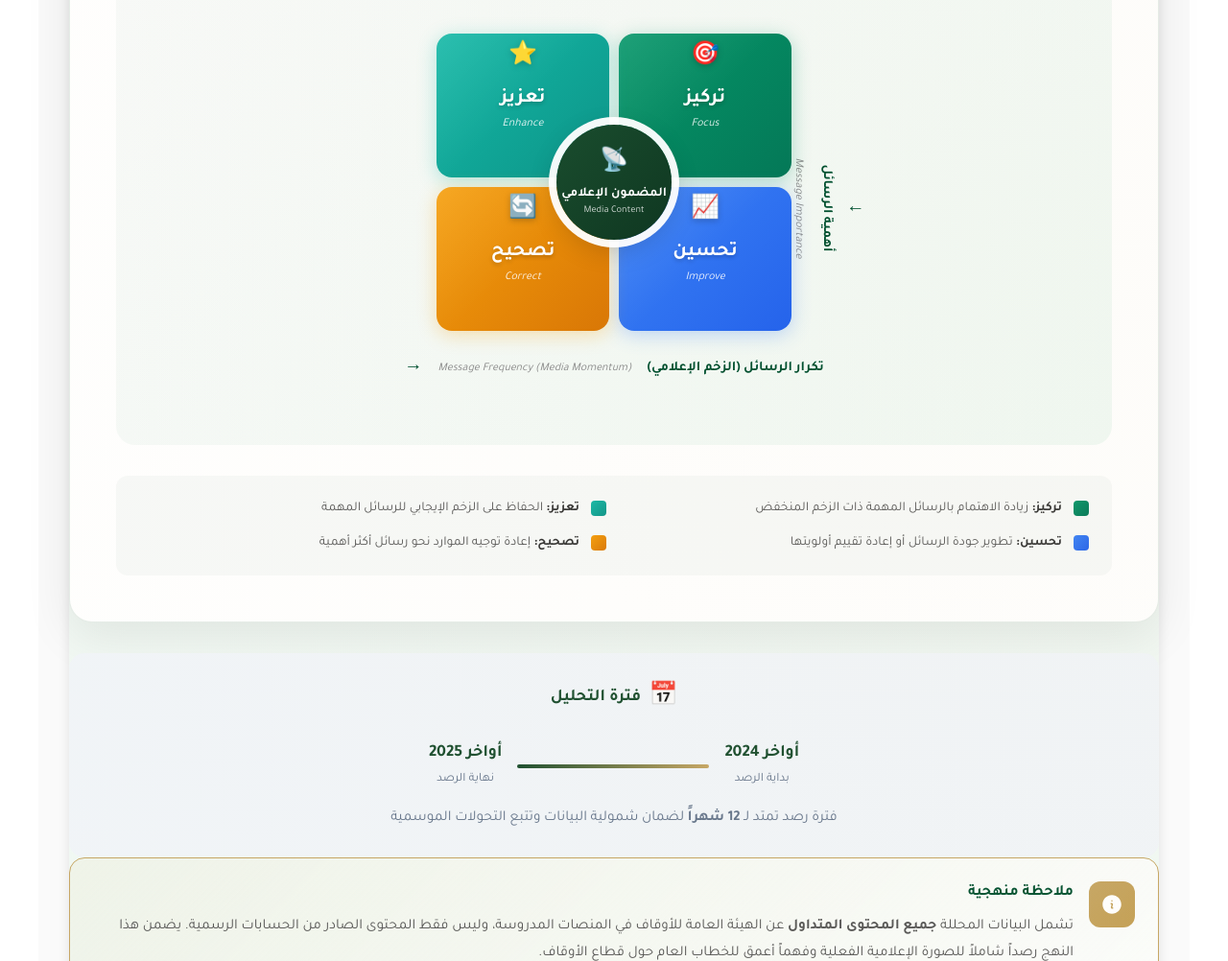
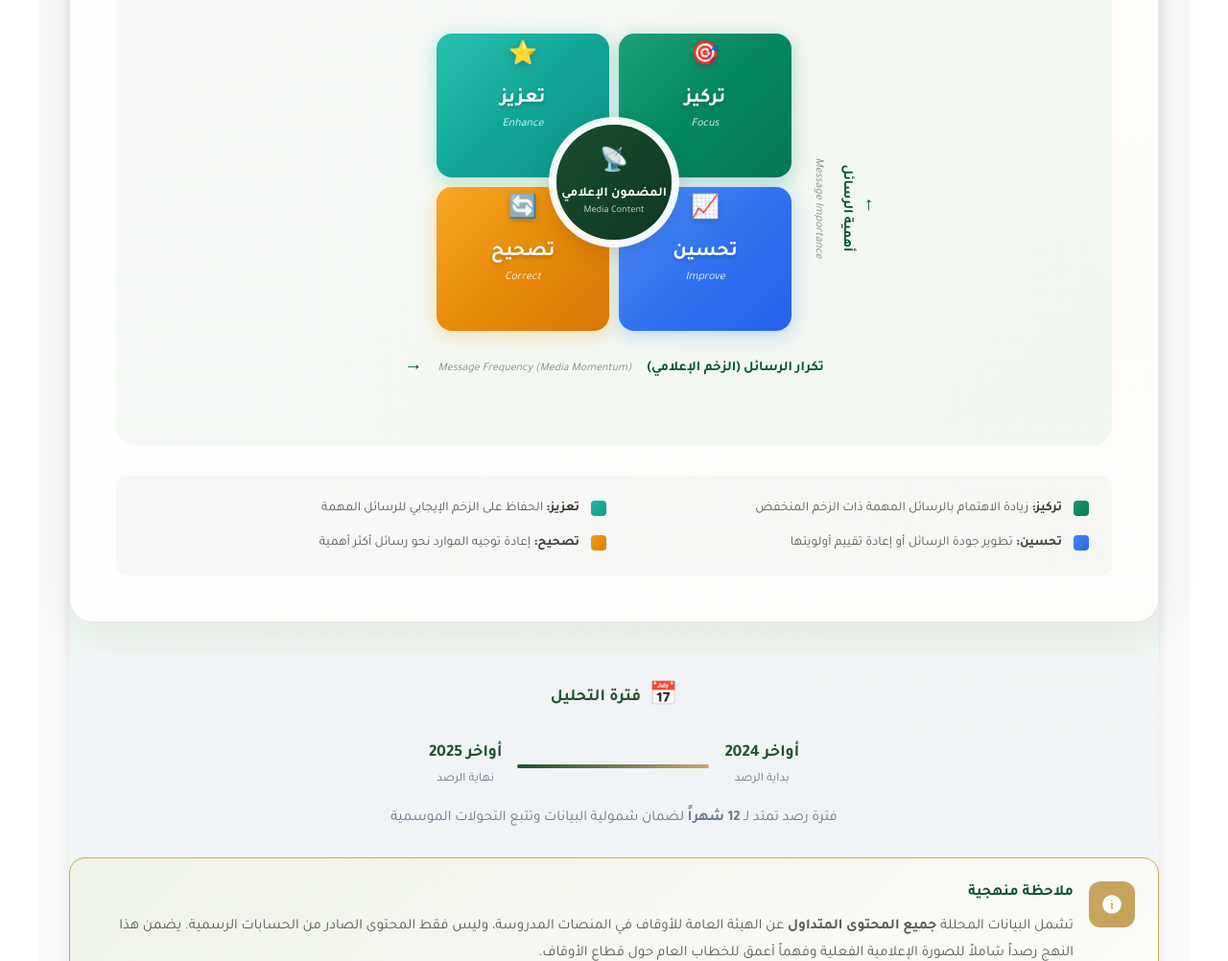
Before and after one commit to 24-45/awqaf, a plain HTML site: page docs/executive-summary.html in a window 1280 px wide. Shown: the part 7049-8051 px from the top of the page at 96% size. Drawn offline with Linux system fonts and the light colour scheme; no server answers.

Commit message:
Fix arrow with horizontal writing mode

```diff
--- a/docs/static/css/conclusion.css
+++ b/docs/static/css/conclusion.css
@@ -649,7 +649,7 @@
     color: var(--awqaf-green);
     font-size: 1.2rem;
     font-weight: bold;
-    transform: rotate(180deg);
+    writing-mode: horizontal-tb;
 }
 
 .matrix-y-axis .axis-label {
--- a/static/css/conclusion.css
+++ b/static/css/conclusion.css
@@ -649,7 +649,7 @@
     color: var(--awqaf-green);
     font-size: 1.2rem;
     font-weight: bold;
-    transform: rotate(180deg);
+    writing-mode: horizontal-tb;
 }
 
 .matrix-y-axis .axis-label {
```
